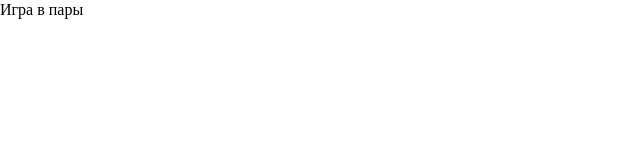
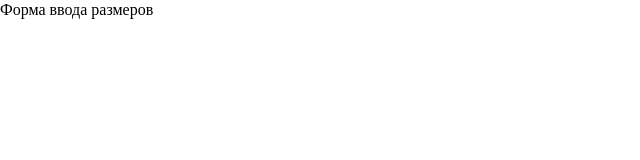
Before and after one commit to SergeyLebidko/wilix_task_2, a React (Create React App) app: page / in a window 1280 px wide. Shown: the top 160 px of the page, without its empty margins (0-640 px from the left). Built offline with nearby package versions, Linux system fonts and the light colour scheme.

Commit message:
Добавлен каркас для основных компонентов

```diff
--- a/src/components/App/App.js
+++ b/src/components/App/App.js
@@ -1,10 +1,14 @@
-import React from "react";
+import React, {useState} from "react";
+import Board from "../Board/Board";
+import SizeForm from "../SizeForm/SizeForm";
 import './App.scss';
 
 function App() {
+    const [size, setSize] = useState(null);
+
     return (
         <div>
-            Игра в пары
+            {size ? <Board/> : <SizeForm/>}
         </div>
     );
 }
--- /dev/null
+++ b/src/components/Board/Board.js
@@ -0,0 +1,12 @@
+import React from "react";
+import "./Board.scss";
+
+function Board() {
+    return (
+        <div>
+            Игровое поле и иинтерфейс
+        </div>
+    );
+}
+
+export default Board;
--- /dev/null
+++ b/src/components/SizeForm/SizeForm.js
@@ -0,0 +1,12 @@
+import React from "react";
+import "./SizeForm.scss";
+
+function SizeForm() {
+    return (
+        <form>
+            Форма ввода размеров
+        </form>
+    );
+}
+
+export default SizeForm;
```
Also changed, not shown: src/components/Board/Board.scss (added), src/components/SizeForm/SizeForm.scss (added).
